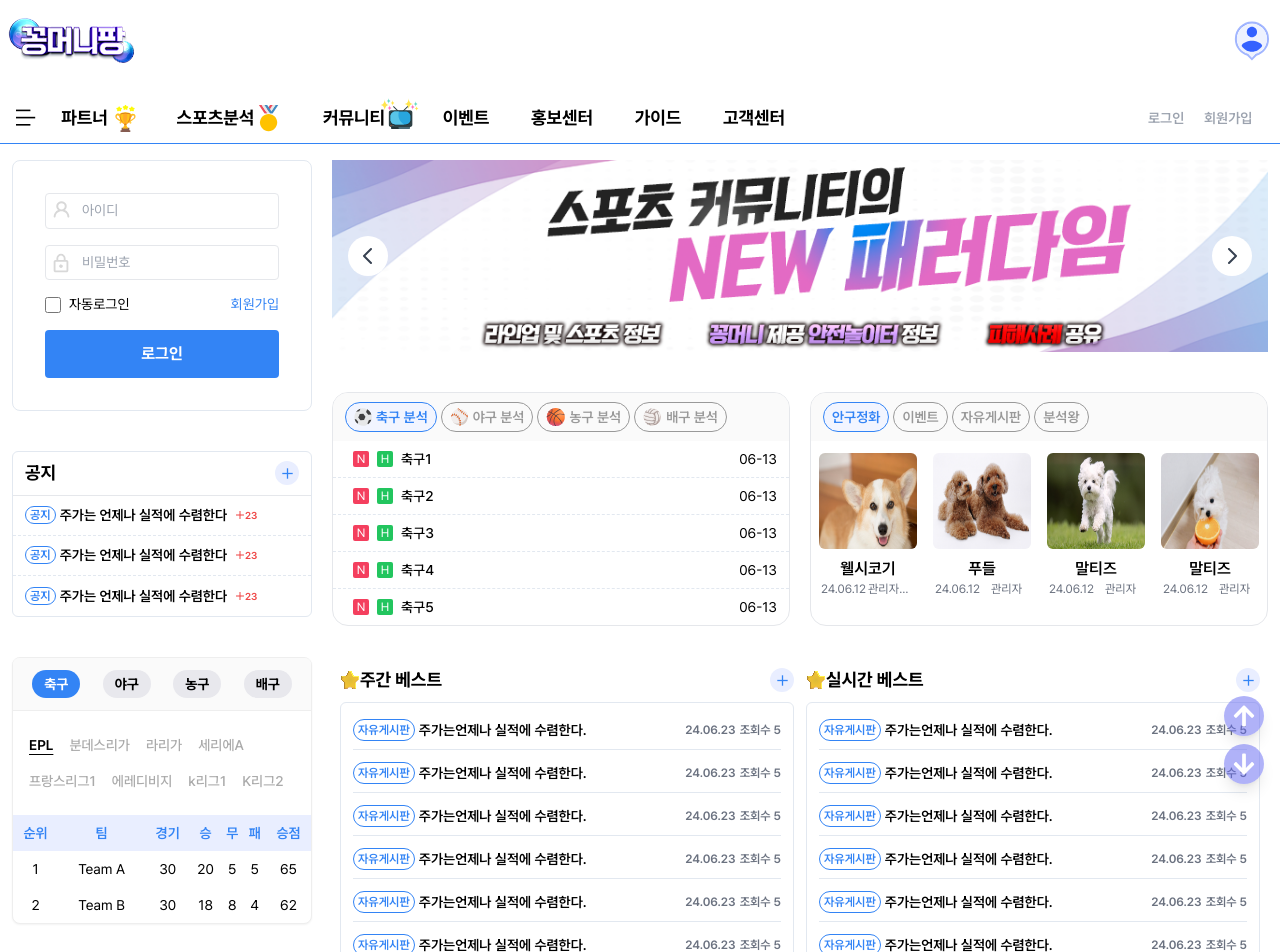
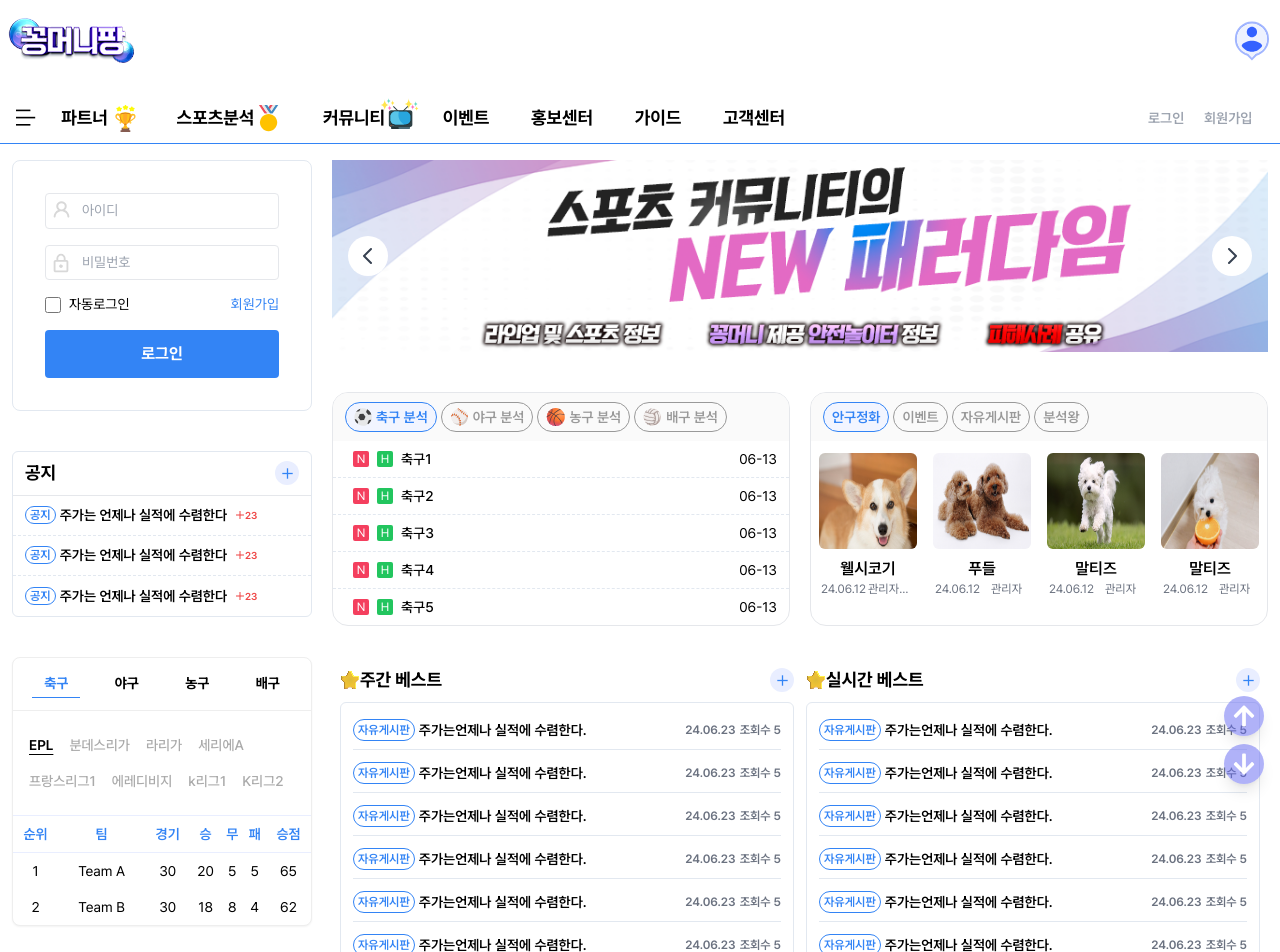
Before and after one commit to kimys-kor/next-communityproto2, a Next.js app: page / in a window 1280 px wide. Shown: the top 952 px of the page. Built offline with nearby package versions, Linux system fonts and the light colour scheme.

Commit message:
리그순위 디자인 수정

```diff
--- a/app/(home)/(components)/HomeBanner.tsx
+++ b/app/(home)/(components)/HomeBanner.tsx
@@ -35,10 +35,10 @@ async function HomeBanner() {
 
   return (
     <main className="w-full h-auto bg-white rounded-2xl flex flex-col items-center">
-      <div className="w-full flex justify-center items-center gap-3 py-3 font-bold">
+      {/* <div className="w-full flex justify-center items-center gap-3 py-3 font-bold">
         <span className="text-3xl text-purple-500 ">꽁머니팡</span>
         <span className="text-3xl text-black ">파트너</span>
-      </div>
+      </div> */}
       <ul className="w-full grid grid-cols-2 sm:grid-cols-2 md:grid-cols-3 gap-1">
         {(await imgContent).map((item, index) => (
           <li key={index} className="grid-element">
--- a/app/components/sportRank/IconTabs.tsx
+++ b/app/components/sportRank/IconTabs.tsx
@@ -61,7 +61,7 @@ const IconTabs: React.FC = () => {
 
   return (
     <section className="w-full border-solid border border-[#EEEEEE] bg-white rounded-lg shadow-sm">
-      <article className="rounded-t-md py-3 px-2 bg-[#FAFAFA] flex justify-around cursor-pointer border-b border-solid border-[#EEEEEE] ">
+      <article className="rounded-t-md py-3 px-2  flex justify-around cursor-pointer border-b border-solid border-[#EEEEEE] ">
         {sports.map((sport) => (
           <div
             key={sport.id}
@@ -79,10 +79,10 @@ const IconTabs: React.FC = () => {
                 setSelectedLeague(null);
               }
             }}
-            className={`flex justify-center items-center w-10 h-7 md:w-12 rounded-2xl text-sm font-bold hover:bg-blue hover:text-white ${
+            className={`flex justify-center items-center w-10 h-7 md:w-12 text-sm font-bold  border-b border-solid hover:border-blue hover:text-blue ${
               selectedSport === sport.id
-                ? "text-white bg-blue"
-                : "text-black bg-[#E8E8ED]"
+                ? "border-blue text-blue"
+                : "border-transparent"
             }`}
           >
             {sport.label}
--- a/app/components/sportRank/LeagueStandings.tsx
+++ b/app/components/sportRank/LeagueStandings.tsx
@@ -87,7 +87,7 @@ const LeagueStandings: React.FC<LeagueStandingsProps> = ({ league }) => {
   return (
     <table className="min-w-full text-center">
       <thead>
-        <tr className="bg-semiblue text-blue font-semibold">
+        <tr className="border-semiblue border-solid border-b border-t text-blue font-semibold">
           <th className="py-2 text-sm">순위</th>
           <th className="py-2 text-sm">팀</th>
           <th className="py-2 text-sm">경기</th>
```
